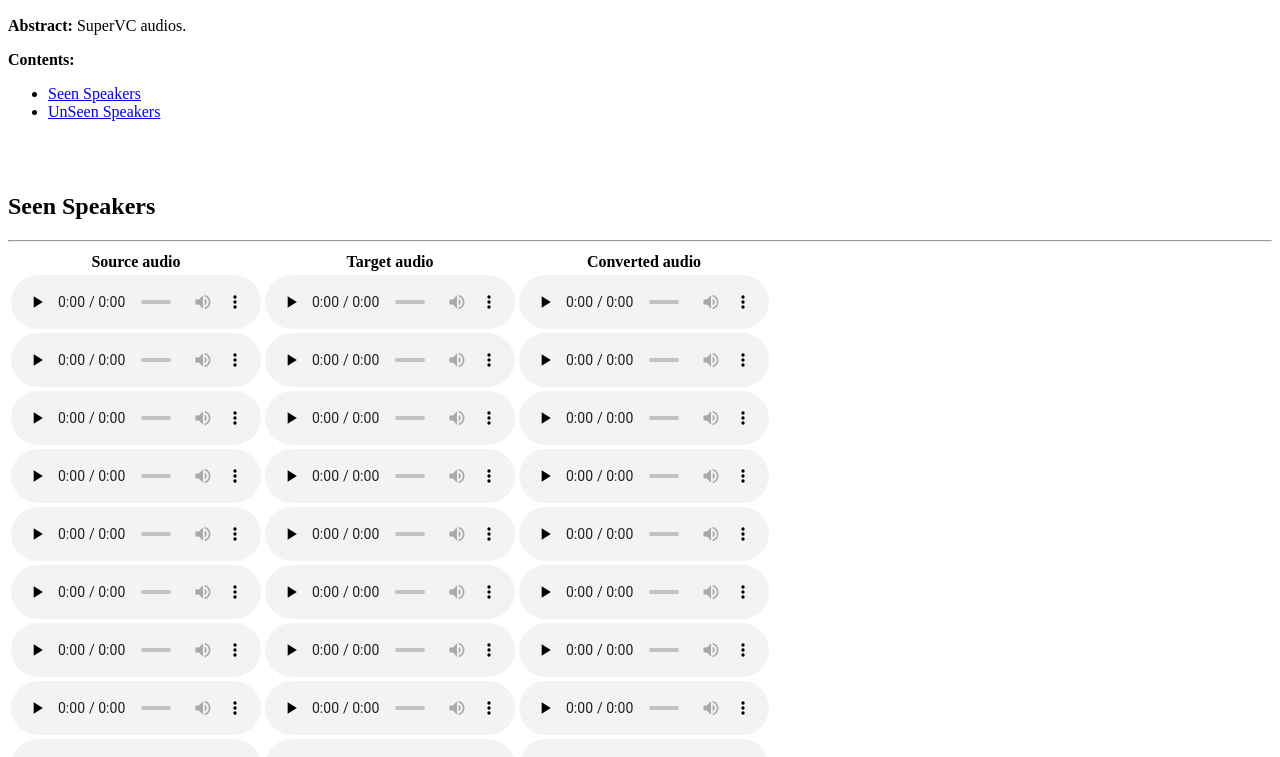
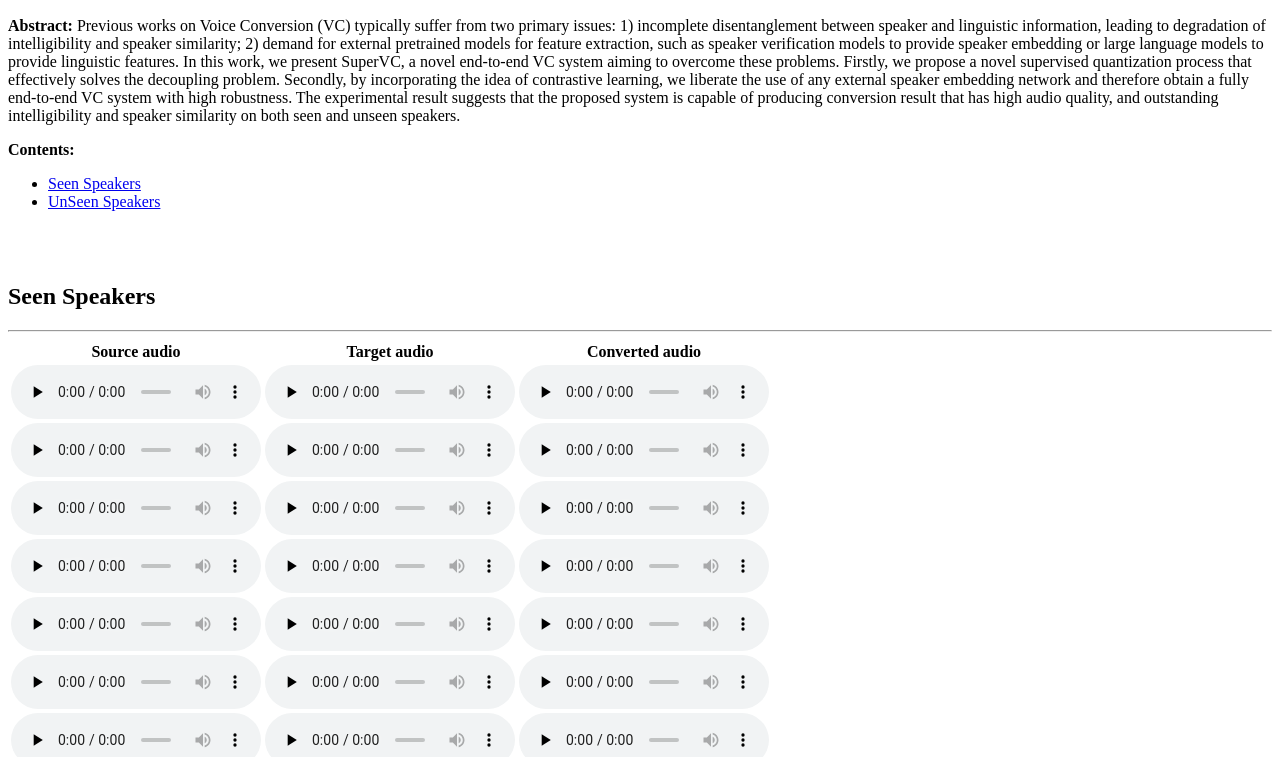
Before and after one commit to mcf330/SuperVC-audios, a plain HTML site: page index.html in a window 1280 px wide. Shown: the part 38-795 px from the top of the page. Drawn offline with Linux system fonts and the light colour scheme.

Commit message:
Abstract

```diff
--- a/index.html
+++ b/index.html
@@ -18,7 +18,11 @@
 
     <div>
       <b>Abstract:</b>
-       SuperVC audios.
+      Previous works on Voice Conversion (VC) typically suffer from two primary issues: 1) incomplete disentanglement between speaker and linguistic information, leading to degradation of intelligibility and speaker similarity;
+      2) demand for external pretrained models for feature extraction, such as speaker verification models to provide speaker embedding or large language models to provide linguistic features.
+      In this work, we present SuperVC, a novel end-to-end VC system aiming to overcome these problems. Firstly, we propose a novel supervised quantization process that effectively solves the decoupling problem.
+      Secondly, by incorporating the idea of contrastive learning, we liberate the use of any external speaker embedding network and therefore obtain a fully end-to-end VC system with high robustness.
+      The experimental result suggests that the proposed system is capable of producing conversion result that has high audio quality, and outstanding intelligibility and speaker similarity on both seen and unseen speakers.
     <p></p>
     </div>
 
```
